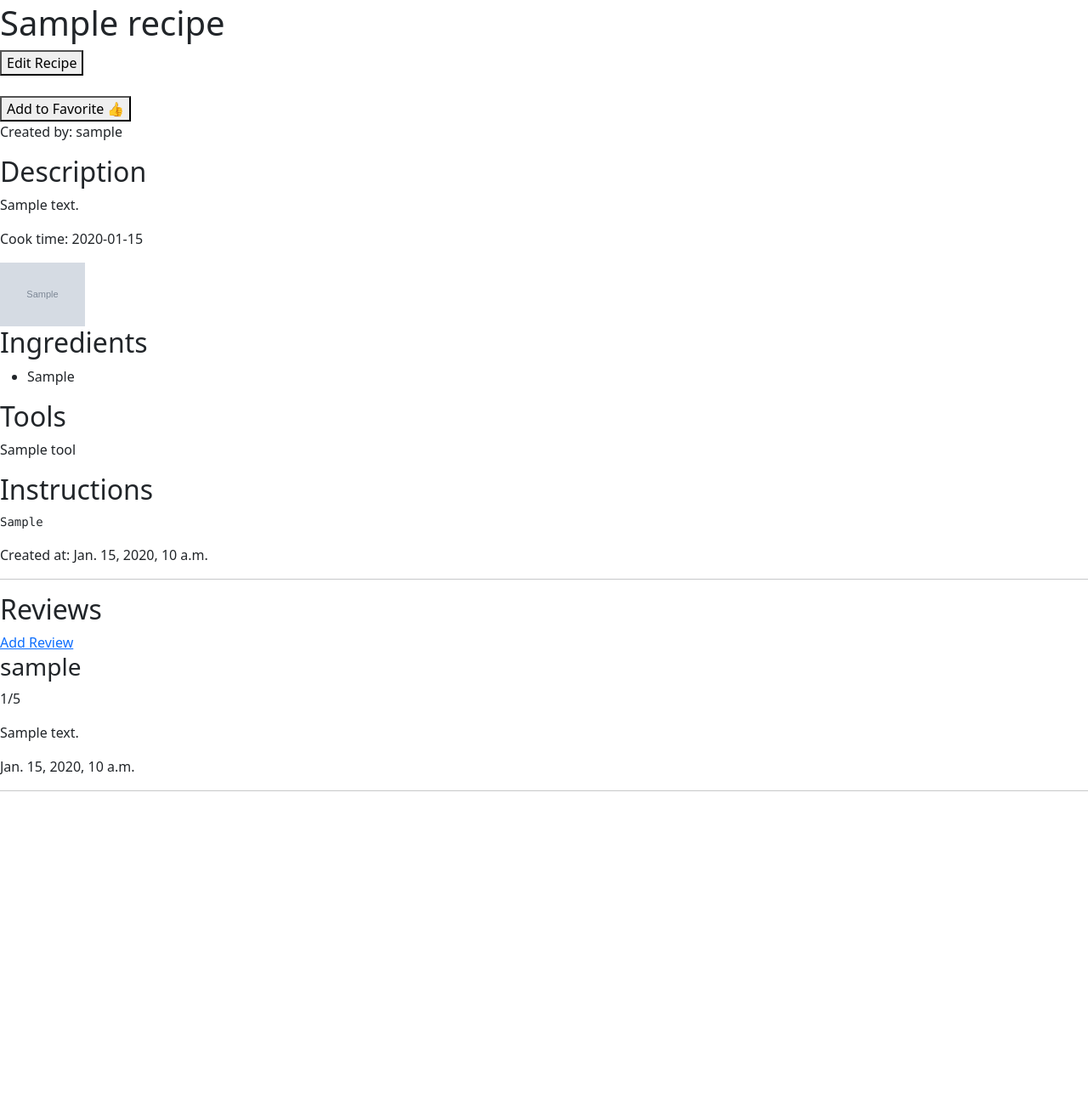
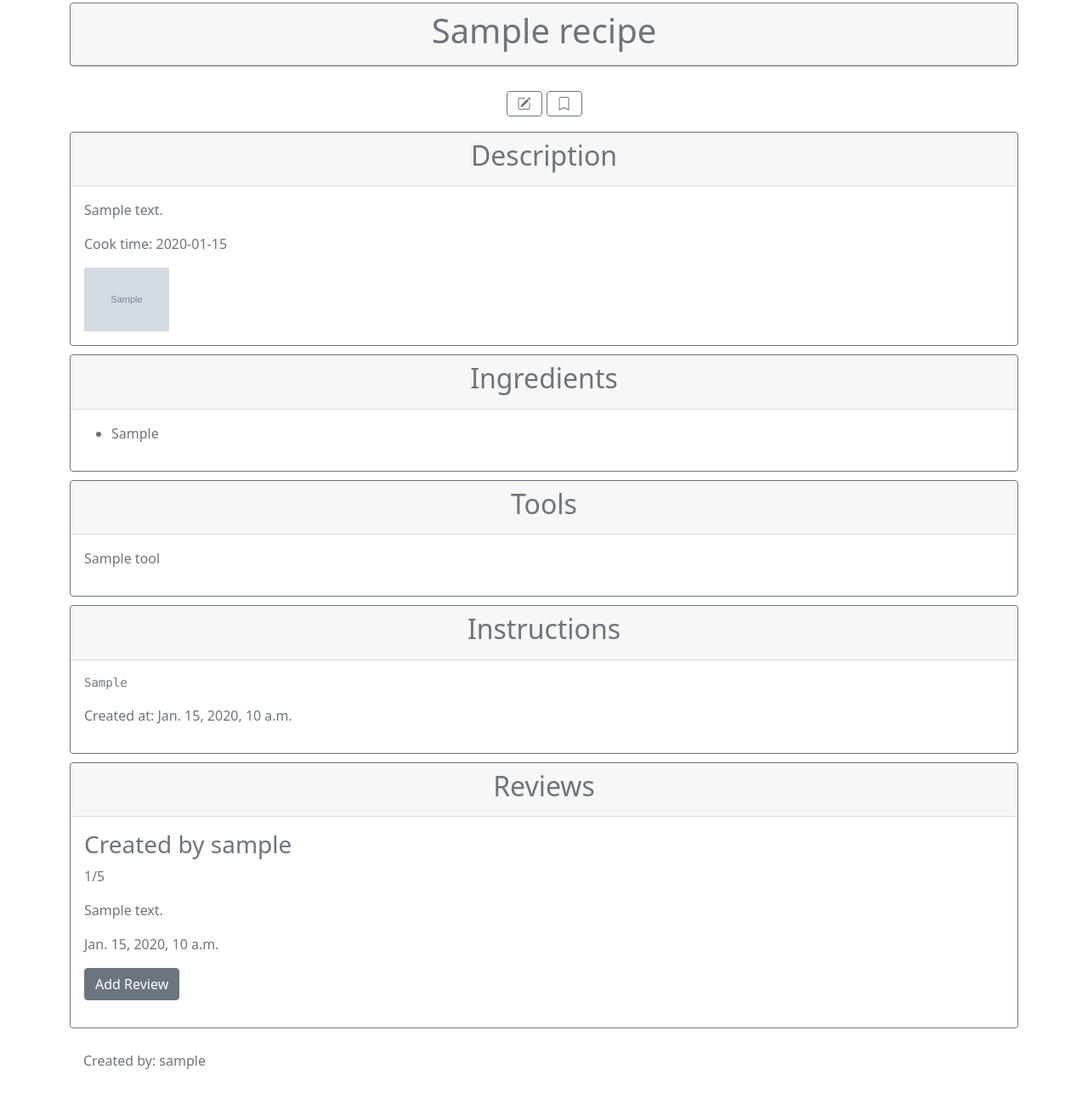
Before and after one commit to JoelRice/Plan-Shop-Eat, a Django app: page /recipe_app/recipe/1/ in a window 1280 px wide. Shown: the part 53-1345 px from the top of the page at 85% size. Before the commit the page ends 984 px from the top, so only its background shows below. Run offline with Django 3.2, Linux system fonts and the light colour scheme; tables that the repository leaves empty hold one stand-in row (values such as "Sample post"); grey boxes marked "Sample" are stand-in pictures; some libraries are stand-ins or nearby versions.

Commit message:
I did the basic setup for recipe styling

```diff
--- a/templates/recipe.html
+++ b/templates/recipe.html
@@ -1,18 +1,41 @@
 {% extends 'base.html' %} {% block content %}
-<h1>{{recipe.title}}</h1>
-
-<div>
-  <a href="/recipe_app/edit_recipe/{{recipe.id}}/"><button>Edit Recipe</button></a>
+<div class="container">
+  <div class="card border-secondary" style="width: 100%; margin-bottom: 10px">
+    <div class="card-header">
+      <h1 class="title text-secondary text-center">{{recipe.title}}</h1>
     </div>
-<br />
+  </div>
+  <div class="card-body text-secondary">
+    <div style="display: flex; align-items: center; justify-content: center">
+      <a
+        style="margin: 2.5px"
+        class="btn btn-outline-secondary"
+        href="/recipe_app/edit_recipe/{{recipe.id}}/"
+      >
+        <i class="bi bi-pencil-square"></i>
+      </a>
       {% if request.user in recipe.favorited_by.all %}
-<a href="/recipe_app/removeFavorite/{{recipe.id}}/"><button>Remove from Favorite 👎</button></a>
+      <a
+        style="margin: 2.5px"
+        class="btn btn-outline-secondary"
+        href="/recipe_app/removeFavorite/{{recipe.id}}/"
+        ><i class="bi bi-bookmark-fill"></i
+      ></a>
       {% else %}
-<a href="/recipe_app/favorite/{{recipe.id}}/"><button>Add to Favorite 👍</button></a>
-
+      <a
+        style="margin: 2.5px"
+        class="btn btn-outline-secondary"
+        href="/recipe_app/favorite/{{recipe.id}}/"
+        ><i class="bi bi-bookmark"></i
+      ></a>
       {% endif %}
-<p>Created by: {{recipe.created_by}}</p>
-<h2>Description</h2>
+    </div>
+  </div>
+  <div class="card border-secondary" style="width: 100%; margin-bottom: 10px">
+    <div class="card-header">
+      <h2 class="title text-secondary text-center">Description</h2>
+    </div>
+    <div class="card-body text-secondary">
       <p>{{recipe.recipe_description}}</p>
       <p>Cook time: {{recipe.cook_time}}</p>
       {% if recipe.recipe_image %}
@@ -22,34 +45,59 @@
         alt="{{recipe.title}}"
       />
       {% endif %}
-<div>
-<h2>Ingredients</h2>
+    </div>
+  </div>
+  <div class="card border-secondary" style="width: 100%; margin-bottom: 10px">
+    <div class="card-header">
+      <h2 class="title text-secondary text-center">Ingredients</h2>
+    </div>
+    <div class="card-body text-secondary">
       {% for ingredient in ingredients %}
       <ul>
         <li>{{ingredient}}</li>
       </ul>
       {% endfor %}
     </div>
-<h2>Tools</h2>
+  </div>
+  <div class="card border-secondary" style="width: 100%; margin-bottom: 10px">
+    <div class="card-header">
+      <h2 class="title text-secondary text-center">Tools</h2>
+    </div>
+    <div class="card-body text-secondary">
       {% for tool in recipe.tools.all %}
       <p>{{tool}}</p>
       {% endfor %}
-<h2>Instructions</h2>
+    </div>
+  </div>
+  <div class="card border-secondary" style="width: 100%; margin-bottom: 10px">
+    <div class="card-header">
+      <h2 class="title text-secondary text-center">Instructions</h2>
+    </div>
+    <div class="card-body text-secondary">
       <pre>{{recipe.instructions}}</pre>
       <p>Created at: {{recipe.created_at}}</p>
-<hr />
-<h2>Reviews</h2>
-<a href="/recipe_app/createReview/{{recipe.id}}/"">Add Review</a>
+    </div>
+  </div>
+
+  <div class="card border-secondary" style="width: 100%; margin-bottom: 10px">
+    <div class="card-header">
+      <h2 class="title text-secondary text-center">Reviews</h2>
+    </div>
+    <div class="card-body text-secondary">
       {% if reviews %} {% for review in reviews %}
 
-<h3>{{review.created_by}}</h3>
+      <h3>Created by {{review.created_by}}</h3>
       <p>{{review.rating}}/5</p>
       <p>{{review.body}}</p>
       <p>{{review.created_at}}</p>
-<hr />
-
+      <a href="/recipe_app/createReview/{{recipe.id}}/"
+        ><button class="btn btn-secondary">Add Review</button></a
+      >
       <p>{% endfor %} {% else %}</p>
-
       <p>This recipe does not have any reviews yet.</p>
       {% endif %}
+    </div>
+  </div>
+  <p class="card-body text-secondary">Created by: {{recipe.created_by}}</p>
+</div>
 {% endblock %}
```
Lines whose indentation alone changed are shown as unchanged.
